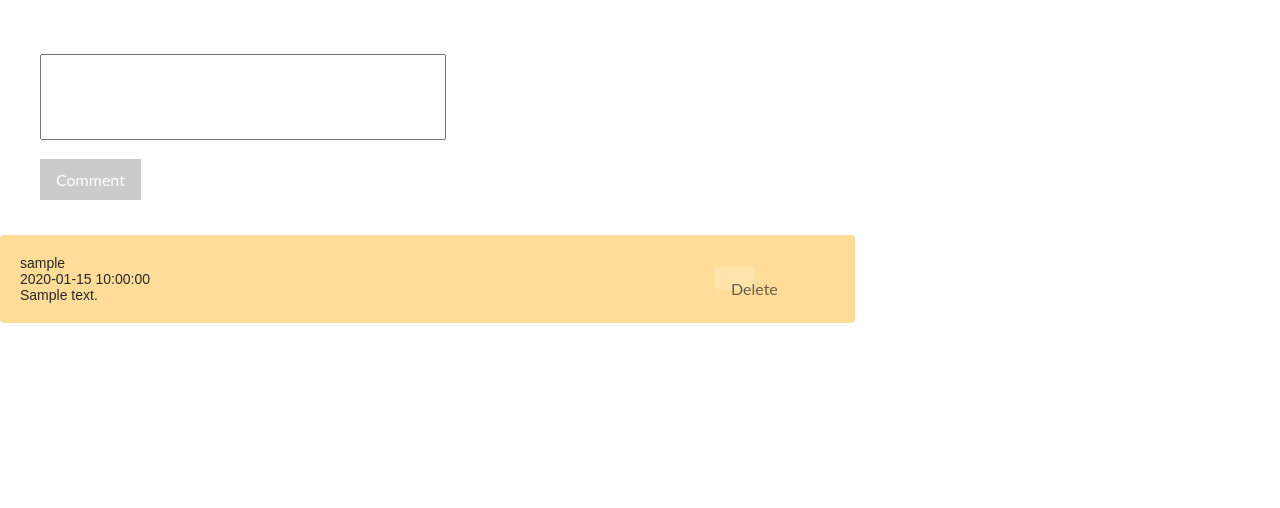
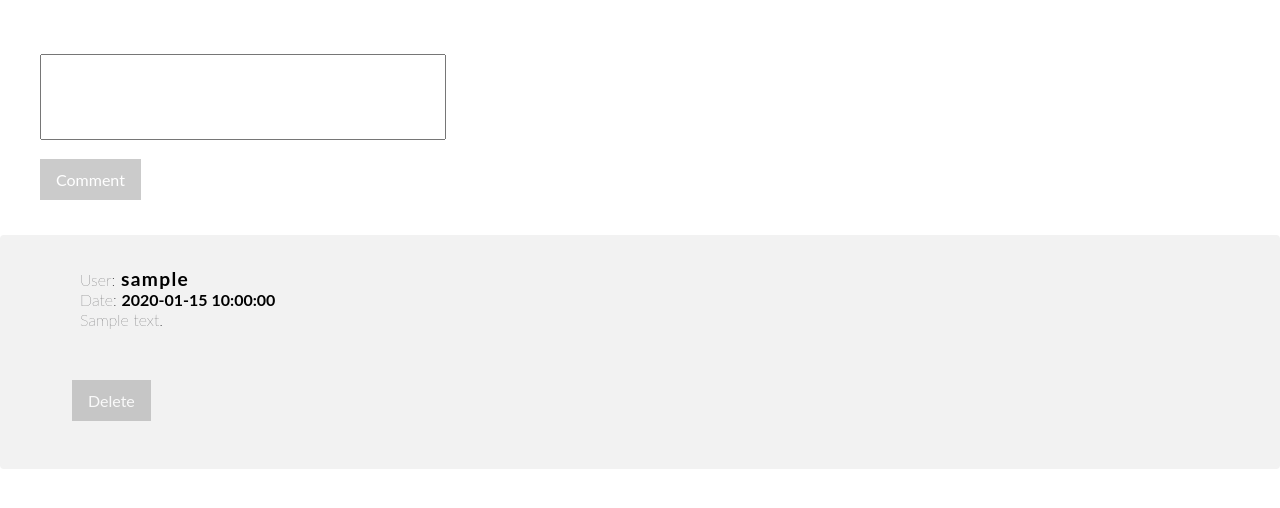
Before and after one commit to pinkeverlasting/BCschoolPrograms, a PHP site: page /main.php?id=1 in a window 1280 px wide. Shown: the top 508 px of the page. Run offline with PHP 8.4, Linux system fonts and the light colour scheme; tables that the repository leaves empty or names only in its code hold one stand-in row (values such as "Sample post").

Commit message:
CSS for Comments Updated

```diff
--- a/comments.php
+++ b/comments.php
@@ -44,7 +44,7 @@
 		$sql="SELECT * FROM comments WHERE schoolID = '$school'";
 
 		// Creates a connection($conn) and then queries everthing selected from comments table
-		$result= $db->query($sql) or die('SQL Error: ' . mysqli_error($db));;
+		$result= $db->query($sql) or die('SQL Error: ' . mysqli_error($db));
 
 		//$result->fetch_assoc()- Fetches result row from the database as an array
 		//while loop means that everytime we have a result row from the database, it loops until there is no more left
@@ -54,19 +54,19 @@
 			echo "<div class='comment-box'> <p>";
 
 				//$row['uid']- Echoes name of the user from the database
-				echo $row['username']. "<br>";
+				echo 'User: <h1>' .$row['username']. '</h1><br>';
 
 				//$row['date']- Echoes date from the database
-				echo $row['date']. "<br>";
+				echo '<p>Date: </p><h4> '.$row['date']. "</h4><br>";
 
 				//$row['message']- Echoes message from the database
 				//nl2br()- Is a function that converts nl to break statements
-				echo nl2br($row['message']);
+				echo '<p>' .$row['message']. '</p><br>';
 
 				//The 1st form below deletes user post
 				//The 2nd form below takes information to the next page and updates the database
 			echo "</p>
-				<form class= 'delete-form' method = 'POST' action = '".deleteComments($db)."'>
+				<form class= 'delete-form' method = 'POST' action = '".deleteComments($db,$school)."'>
 					<input type='hidden' name='id' value='".$row['id']."'>
 					<input type='hidden' name='delete' value='delete'>
 					<button name='commentDelete' class='button'> Delete </button>
@@ -78,16 +78,16 @@
 
 
 	//Function for deleting comments
-	function deleteComments($db){
+	function deleteComments($db,$school){
 		if(is_post() && isset($_POST['delete'])){
 			$id= $_POST['id'];
 
 			$sql = "DELETE FROM comments ";
 		    $sql .= "WHERE id='" . db_escape($db, $id) . "' ";
-		    $result = mysqli_query($db, $sql);
+		    $result = mysqli_query($db, $sql) or die('SQL Error: ' . mysqli_error($db));
 
 			//Redirects to the front page
-			header("Location: main.php");
+			header('Location: school_details.php?id='.$school);
 		}
 	}
 
--- a/style.css
+++ b/style.css
@@ -88,10 +88,9 @@
 }
 
 .comment-box{
-  width:815px;
-  padding:20px;
-  margin-bottom:4px;
-  background-color:#ffdd99;
+  padding: 2rem;
+  margin-bottom: 0.5rem;
+  background-color:#F2F2F2;
   border-radius:4px;
   /*Will position the comment box relative to its inner div, which should be placed as absolute*/
   position:relative;
@@ -99,56 +98,18 @@
 
 /*Styles paragraphs within the comment box class*/
 .comment-box p{
-  font-family:arial;
-  font-size:14px;
-  line-height:16px;
-  color:#282828;
+  display: inline-block;
+  line-height:1.2rem;
+  margin-left: 3rem;
+  color:#131316;
   font-weight:100;
-}
-
-/*Primary styles edit button*/
-.edit-form{
-  /*Will position the edit button inside the parent container*/
-  position:absolute;
-  top:0px;
-  right:0px;
-}
-
-/*Styles the Edit button*/
-.edit-form button{
-  width:40px;
-  height:20px;
-  color:#282828;
-  background-color:#ffe6b3;
-  opacity:0.7;
-}
-
-/*Styles the button on hover*/
-.edit-form button:hover{
-  opacity:1;
-}
-
-/*Primary styles edit button*/
-.delete-form{
-  /*Will position the edit button inside the parent container*/
-  position:absolute;
-  top: 0px;
-  right: 60px;
 }
 
 /*Styles the button*/
 .delete-form button{
-  width:40px;
-  height:20px;
-  color:#282828;
-  background-color:#ffe6b3;
-  opacity:0.7;
+
 }
 
-/*Styles the button on hover*/
-.delete-form button:hover{
-  opacity:1;
-}
 
  h1{
 
@@ -157,6 +118,16 @@
   letter-spacing: 0.07em;
 
 
+}
+
+.comment-box h1 {
+  display: inline-block;
+  margin: 0em 0.3em;
+}
+
+.comment-box h4 {
+  display: inline-block;
+  margin: 0em 0.3em;
 }
 
 a{
```
Also changed, not shown: program_details.php (+8 -1 lines).
